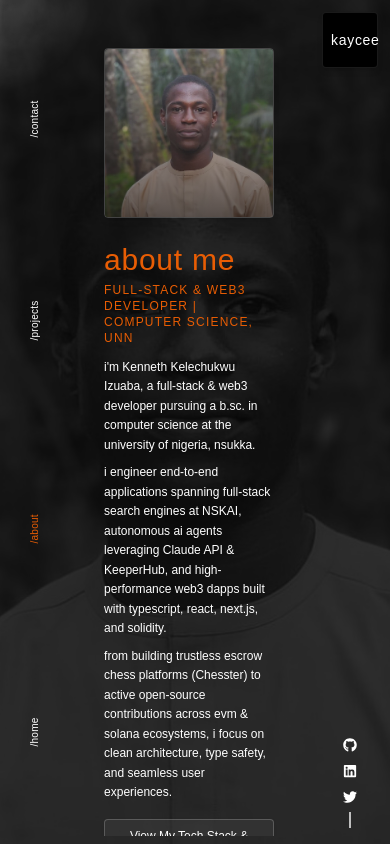
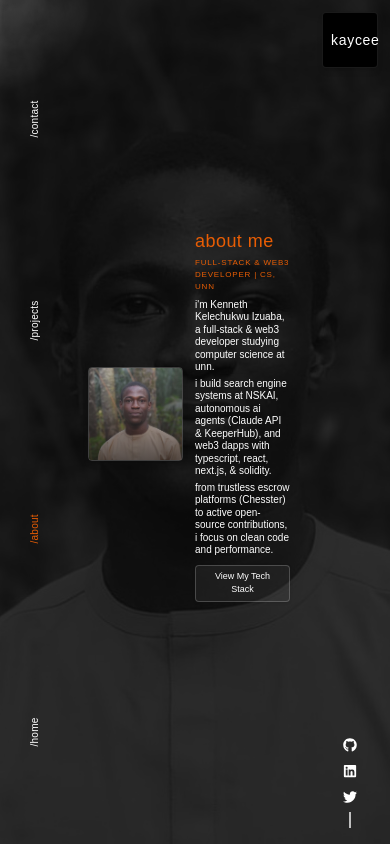
Before and after one commit to Kaycee276/Kelechukwu-Izuaba, a Next.js app: page /about in a window 390 px wide. Built offline with nearby package versions, Linux system fonts and the light colour scheme; a web font is replaced by a local one.

Commit message:
style: preserve exact 2-column layout on About page for all screen sizes while scaling dimensions on smaller devices

```diff
--- a/src/app/about/page.tsx
+++ b/src/app/about/page.tsx
@@ -62,18 +62,18 @@ export default function AboutPage() {
       variants={staggerContainer()}
       initial="hidden"
       animate="show"
-      className="w-full min-h-full md:h-full flex items-center justify-center px-4 sm:px-6 relative py-6 md:py-0 md:overflow-hidden"
+      className="h-full w-full flex items-center justify-center overflow-hidden px-2 sm:px-4 relative"
     >
       {/* Toolbox Modal */}
       {isToolboxOpen && <Toolbox tools={tools} toggleToolbox={toggleToolbox} />}
 
-      <div className="max-w-4xl w-full grid grid-cols-1 md:grid-cols-2 gap-6 lg:gap-8 items-center md:max-h-[85vh] p-4 sm:p-6 rounded-sm">
-        {/* Profile Image (Visible on mobile as compact avatar, full on desktop) */}
+      <div className="max-w-4xl w-full grid grid-cols-2 gap-3 sm:gap-6 lg:gap-8 items-center max-h-[85vh] p-2 sm:p-4 rounded-sm">
+        {/* Left Column - Image (Preserved 2-column layout on all screens) */}
         <motion.div
           variants={fadeIn("right", "spring", 0.2, 1)}
           className="flex justify-center"
         >
-          <div className="relative aspect-square w-full max-w-[200px] sm:max-w-[260px] md:max-w-[300px] lg:max-w-[340px] overflow-hidden rounded-sm border border-white/20 shadow-md">
+          <div className="relative aspect-square w-full max-w-[130px] sm:max-w-[240px] md:max-w-[300px] lg:max-w-[340px] overflow-hidden rounded-sm border border-white/20 shadow-md">
             <motion.img
               src="/image-1.jpeg"
               alt="Kenneth Kelechukwu Izuaba"
@@ -84,43 +84,43 @@ export default function AboutPage() {
           </div>
         </motion.div>
 
-        {/* Content derived directly from CV */}
+        {/* Right Column - Content */}
         <motion.div
           variants={staggerContainer(0.1, 0.2)}
-          className="flex flex-col justify-center gap-3"
+          className="flex flex-col justify-center gap-1.5 sm:gap-3"
         >
           <motion.div variants={textVariant(0.2)}>
-            <h1 className="text-3xl sm:text-4xl lg:text-5xl font-bold text-white tracking-wide">
+            <h1 className="text-lg sm:text-3xl lg:text-5xl font-bold text-white tracking-wide">
               About Me
             </h1>
-            <p className="text-xs text-[#e85d04] uppercase tracking-widest mt-1 font-semibold">
-              Full-Stack & Web3 Developer | Computer Science, UNN
+            <p className="text-[8px] sm:text-xs text-[#e85d04] uppercase tracking-widest mt-0.5 font-semibold">
+              Full-Stack & Web3 Developer | CS, UNN
             </p>
           </motion.div>
 
           <motion.div
             variants={fadeIn("left", "spring", 0.4, 1)}
-            className="space-y-2.5"
+            className="space-y-1.5 sm:space-y-2.5"
           >
-            <div className="text-xs sm:text-sm text-gray-300 space-y-2 leading-relaxed">
+            <div className="text-[10px] sm:text-xs md:text-sm text-gray-300 space-y-1 sm:space-y-2 leading-tight sm:leading-relaxed">
               <p>
-                I'm <span className="uppercase font-semibold text-white">Kenneth Kelechukwu Izuaba</span>, a Full-Stack & Web3 Developer pursuing a B.Sc. in Computer Science at the University of Nigeria, Nsukka.
+                I'm <span className="uppercase font-semibold text-white">Kenneth Kelechukwu Izuaba</span>, a Full-Stack & Web3 Developer studying Computer Science at UNN.
               </p>
               <p>
-                I engineer end-to-end applications spanning full-stack search engines at <span className="text-white font-medium">NSKAI</span>, autonomous AI agents leveraging <span className="text-white font-medium">Claude API</span> & <span className="text-white font-medium">KeeperHub</span>, and high-performance Web3 dapps built with TypeScript, React, Next.js, and Solidity.
+                I build search engine systems at <span className="text-white font-medium">NSKAI</span>, autonomous AI agents (<span className="text-white font-medium">Claude API</span> & <span className="text-white font-medium">KeeperHub</span>), and Web3 dapps with TypeScript, React, Next.js, & Solidity.
               </p>
               <p>
-                From building trustless escrow chess platforms (<span className="text-white font-medium">Chesster</span>) to active open-source contributions across EVM & Solana ecosystems, I focus on clean architecture, type safety, and seamless user experiences.
+                From trustless escrow platforms (<span className="text-white font-medium">Chesster</span>) to active open-source contributions, I focus on clean code and performance.
               </p>
             </div>
           </motion.div>
 
-          <motion.div variants={fadeIn("up", "spring", 0.2, 1)} className="pt-1">
+          <motion.div variants={fadeIn("up", "spring", 0.2, 1)} className="pt-0.5">
             <button
               onClick={toggleToolbox}
-              className="px-4 py-2 bg-white/5 border border-white/20 rounded-sm text-white text-xs sm:text-sm cursor-pointer hover:bg-white/10 transition-all shadow-sm"
+              className="px-2.5 py-1 sm:px-4 sm:py-2 bg-white/5 border border-white/20 rounded-sm text-white text-[9px] sm:text-xs md:text-sm cursor-pointer hover:bg-white/10 transition-all shadow-sm"
             >
-              View My Tech Stack & Skills
+              View My Tech Stack
             </button>
           </motion.div>
         </motion.div>
```
